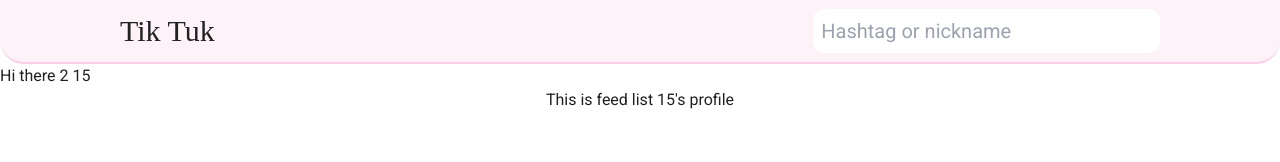
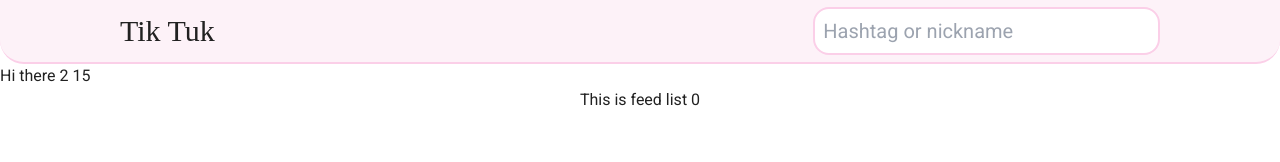
Before and after one commit to akuchmiy/tik-tuk, a React (Create React App) app: page /user/15 in a window 1280 px wide. Shown: the top 162 px of the page. Built offline with nearby package versions, Linux system fonts and the light colour scheme; no server answers; a web font is replaced by a local one.

Commit message:
trending and user feed lists

```diff
--- a/src/components/BasicInput/BasicInput.tsx
+++ b/src/components/BasicInput/BasicInput.tsx
@@ -1,7 +1,7 @@
 import React, { FC, forwardRef } from 'react'
 
 const BasicInput: FC<any> = forwardRef<HTMLInputElement>((props: any, ref) => {
-  let classes = 'text-md sm:text-xl rounded-xl p-2'
+  let classes = 'text-md sm:text-xl rounded-2xl p-2 border-2 border-pink-200'
   const { className, ...rest } = props
 
   if (className) {
--- a/src/components/FeedList/FeedList.tsx
+++ b/src/components/FeedList/FeedList.tsx
@@ -1,29 +1,14 @@
-import React, { FC, useEffect, useMemo } from 'react'
-import FeedService from '../../services/FeedService'
-import { useLocation } from 'react-router-dom'
+import React, { FC } from 'react'
+import { Feed } from '../../models/Feed'
 
-interface Props {
-  username?: string
+interface FeedListProps {
+  feedList: Feed[]
 }
 
-const FeedList: FC<Props> = (props) => {
-  const location = useLocation()
-  const [newTitle, isHashtag] = useMemo(() => {
-    const queryParam = new URLSearchParams(location.search).get('query')
-    if (props?.username) return [`${props.username}'s profile`, false]
-    if (queryParam) return [`Trending for ${queryParam}`, true]
-    return ['Feed', false]
-  }, [location.search, props.username])
-
-  useEffect(() => {
-    document.title = newTitle
-  }, [newTitle])
-
-  FeedService.pass()
-
+const FeedList: FC<FeedListProps> = ({ feedList }) => {
   return (
     <div className={'lg:flex justify-center items-center'}>
-      This is feed list {newTitle}
+      This is feed list {feedList.length}
     </div>
   )
 }
--- /dev/null
+++ b/src/components/FeedList/TrendingFeedList.tsx
@@ -0,0 +1,33 @@
+import React, { FC, useEffect, useMemo, useState } from 'react'
+import useQuery from '../../hooks/useQuery'
+import FeedList from './FeedList'
+import { Feed } from '../../models/Feed'
+import FeedService from '../../services/FeedService'
+
+const TrendingFeedList: FC = () => {
+  const query = useQuery()
+  const [feedList, setFeedList] = useState<Feed[]>([])
+
+  const [newTitle, isHashtag] = useMemo(() => {
+    const queryParam = query.get('query')
+    if (!queryParam) return ['Feed', false]
+
+    return [`Trending for ${queryParam}`, true]
+  }, [query])
+
+  useEffect(() => {
+    document.title = newTitle
+  }, [newTitle])
+
+  useEffect(() => {
+    ;(async () => {
+      const data = await FeedService.getTrendingFeed()
+      setFeedList(data)
+      console.log(data)
+    })()
+  }, [])
+
+  return <FeedList feedList={feedList} />
+}
+
+export default TrendingFeedList
--- /dev/null
+++ b/src/components/FeedList/UserFeedList.tsx
@@ -0,0 +1,19 @@
+import React, { FC, useEffect, useState } from 'react'
+import FeedList from './FeedList'
+import { Feed } from '../../models/Feed'
+
+interface Props {
+  username?: string
+}
+
+const UserFeedList: FC<Props> = ({ username }) => {
+  const [feedList, setFeedList] = useState<Feed[]>([])
+
+  useEffect(() => {
+    document.title = `${username}'s profile`
+  }, [username])
+
+  return <FeedList feedList={feedList} />
+}
+
+export default UserFeedList
--- a/src/components/TheHeader/HeaderSearch.tsx
+++ b/src/components/TheHeader/HeaderSearch.tsx
@@ -11,9 +11,11 @@ const HeaderSearch: FC = () => {
     if (!query.value) return ['', 'Enter hashtag or username']
 
     if (query.value.startsWith('#')) {
-      const withoutHash = query.value.slice(1)
+      const withoutHash = query.value.replace(/#+/, '')
       return [`/?query=${withoutHash}`, `Get trending news by hashtag`]
-    } else return [`/user/${query.value}`, 'Find user by username']
+    } else {
+      return [`/user/${query.value}`, 'Find user by username']
+    }
   }, [query])
 
   function findByQuery(e: FormEvent) {
--- a/src/components/TheHeader/TheHeader.tsx
+++ b/src/components/TheHeader/TheHeader.tsx
@@ -1,4 +1,4 @@
-import React from 'react'
+import React, { Profiler } from 'react'
 import { Link } from 'react-router-dom'
 import HeaderSearch from './HeaderSearch'
 
@@ -17,7 +17,14 @@ function TheHeader() {
         >
           <Link to="/">Tik Tuk</Link>
         </div>
-        <HeaderSearch />
+        <Profiler
+          id={'search'}
+          onRender={function () {
+            console.log(arguments)
+          }}
+        >
+          <HeaderSearch />
+        </Profiler>
       </div>
     </header>
   )
--- a/src/components/UserInfo/UserInfo.tsx
+++ b/src/components/UserInfo/UserInfo.tsx
@@ -1,6 +1,6 @@
 import React, { FC } from 'react'
 import { useParams } from 'react-router-dom'
-import FeedList from '../FeedList/FeedList'
+import UserFeedList from '../FeedList/UserFeedList'
 
 interface Params {
   username: string | undefined
@@ -13,7 +13,7 @@ const UserInfo: FC = () => {
   return (
     <>
       <div>Hi there 2 {username} </div>
-      <FeedList username={username} />
+      <UserFeedList username={username} />
     </>
   )
 }
--- a/src/routes/index.tsx
+++ b/src/routes/index.tsx
@@ -1,12 +1,12 @@
 import { FC } from 'react'
 import { Routes, Route } from 'react-router-dom'
-import FeedList from '../components/FeedList/FeedList'
 import UserInfo from '../components/UserInfo/UserInfo'
+import TrendingFeedList from '../components/FeedList/TrendingFeedList'
 
 const AppRoutes: FC = () => {
   return (
     <Routes>
-      <Route path="/" element={<FeedList />} />
+      <Route path="/" element={<TrendingFeedList />} />
       <Route path="/user/:username" element={<UserInfo />} />
     </Routes>
   )
--- a/src/services/FeedService.ts
+++ b/src/services/FeedService.ts
@@ -10,18 +10,18 @@ class FeedService {
   }
 
   async getTrendingFeed(): Promise<Feed[]> {
-    const { data } = await this.apiClient.get<Feed[]>('trending/feed')
+    const { data } = await this.apiClient.get<Feed[]>('/trending/feed')
     return data
   }
 
   async getUserFeed(username: string): Promise<Feed[]> {
-    const { data } = await this.apiClient.get<Feed[]>(`user/feed/${username}`)
+    const { data } = await this.apiClient.get<Feed[]>(`/user/feed/${username}`)
     return data
   }
 
   async getHashtagFeed(hashtag: string): Promise<Feed[]> {
     const { data } = await this.apiClient.get<Feed[]>(
-      `hashtag/feed/christmas${hashtag}`
+      `/hashtag/feed/christmas${hashtag}`
     )
     return data
   }
--- a/src/services/apiClient.ts
+++ b/src/services/apiClient.ts
@@ -2,7 +2,7 @@ import axios from 'axios'
 import configService from '../config/configService'
 
 const apiClient = axios.create({
-  url: 'https://tiktok33.p.rapidapi.com/',
+  baseURL: 'https://tiktok33.p.rapidapi.com/',
   headers: {
     'x-rapidapi-host': 'tiktok33.p.rapidapi.com/',
     'x-rapidapi-key': configService.getValue('REACT_APP_RAPIDAPI_KEY'),
```
